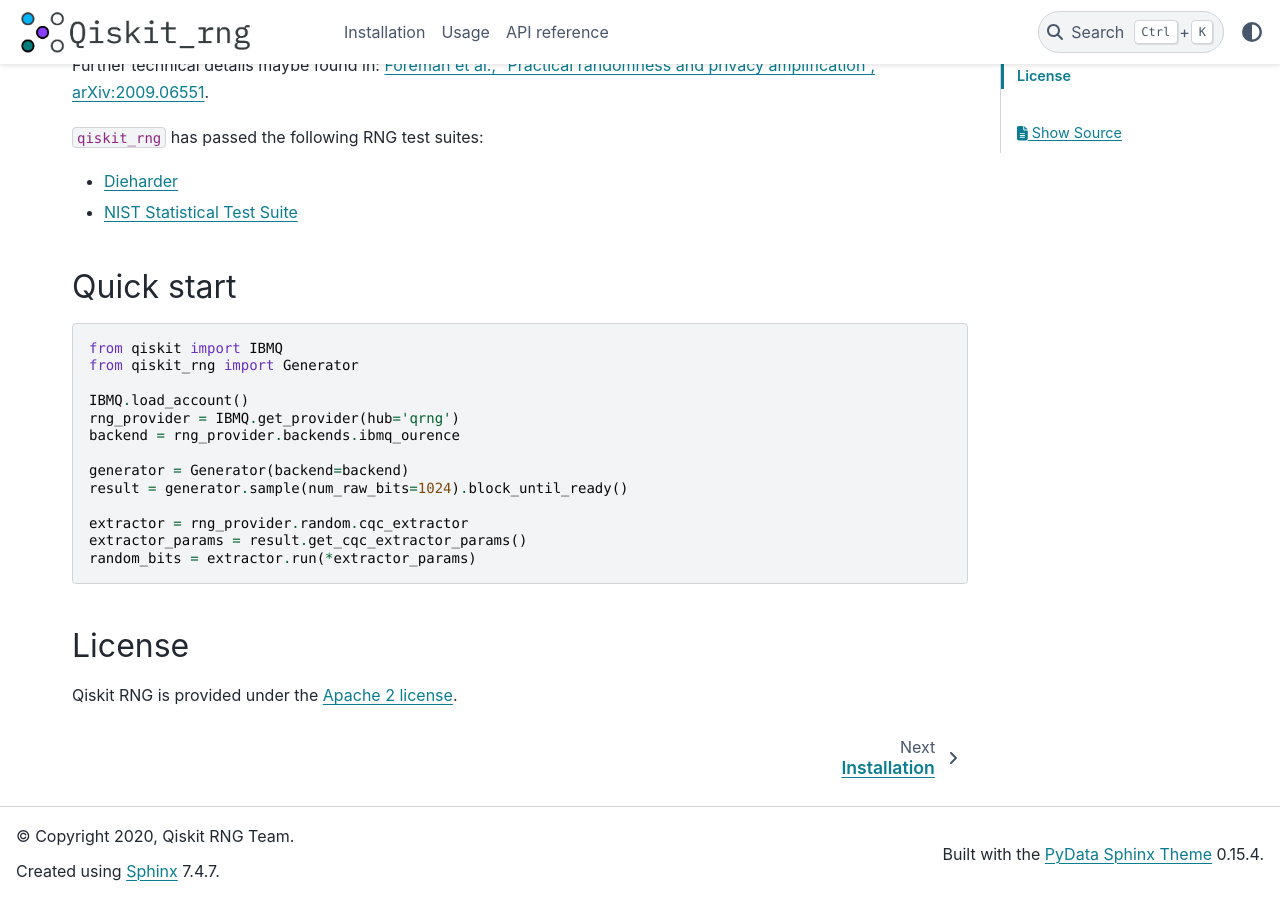
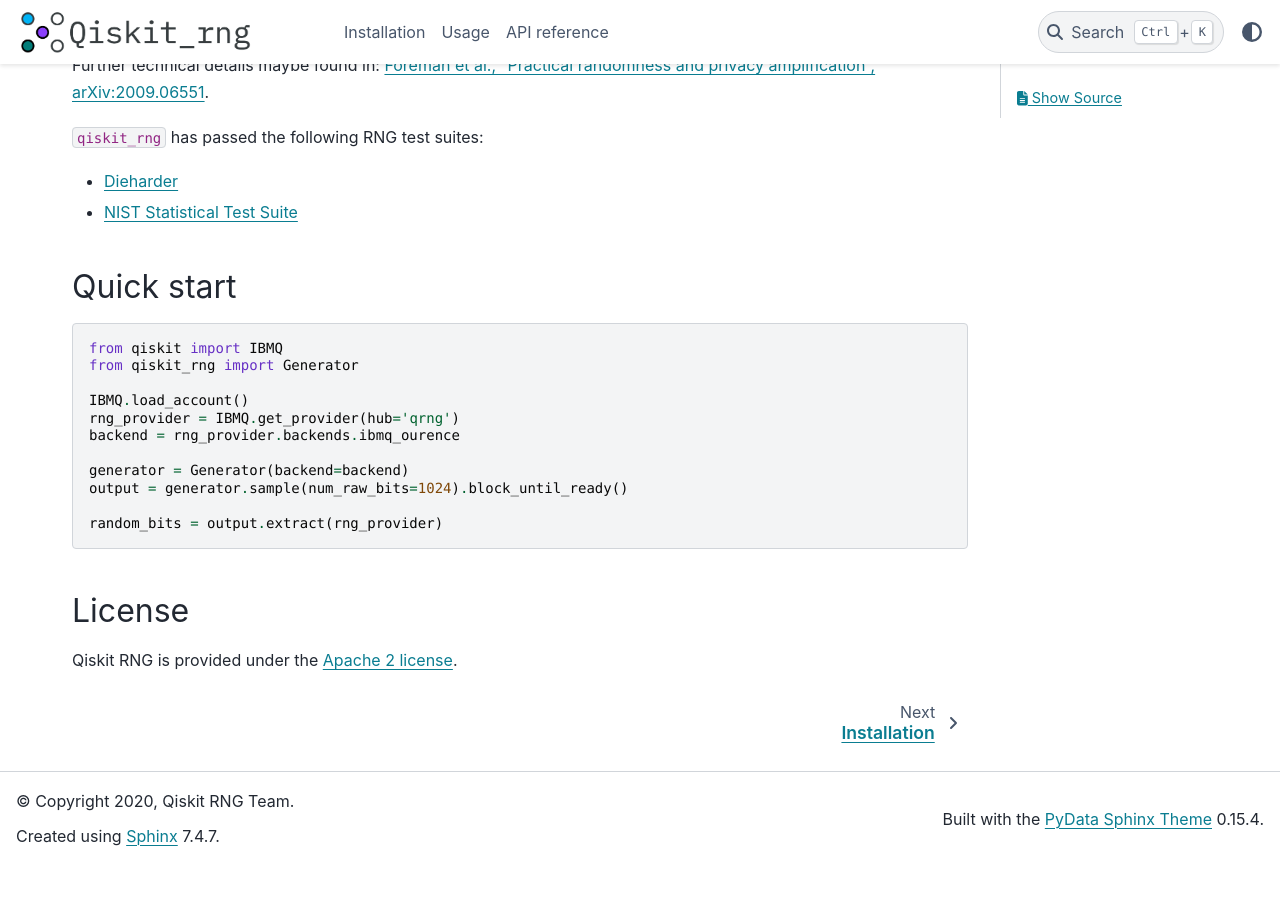
Before and after one commit to qiskit-community/qiskit_rng, a Sphinx documentation site: the page built from docs/index.rst, in a window 1280 px wide and 900 px high, scrolled down 956 px. Built offline with Sphinx 7.4.7 and the PyData theme 0.15.4, drawn with Linux system fonts in a browser that asks for light colours; after the commit the page ends 1821 px from its top, so only the background shows below that.

```diff
--- a/docs/index.rst
+++ b/docs/index.rst
@@ -60,11 +60,9 @@ Quick start
   backend = rng_provider.backends.ibmq_ourence
 
   generator = Generator(backend=backend)
-  result = generator.sample(num_raw_bits=1024).block_until_ready()
+  output = generator.sample(num_raw_bits=1024).block_until_ready()
 
-  extractor = rng_provider.random.cqc_extractor
-  extractor_params = result.get_cqc_extractor_params()
-  random_bits = extractor.run(*extractor_params)
+  random_bits = output.extract(rng_provider)
 
 
 License
```
Also changed, not shown: docs/usage.rst (+7 -1 lines).
